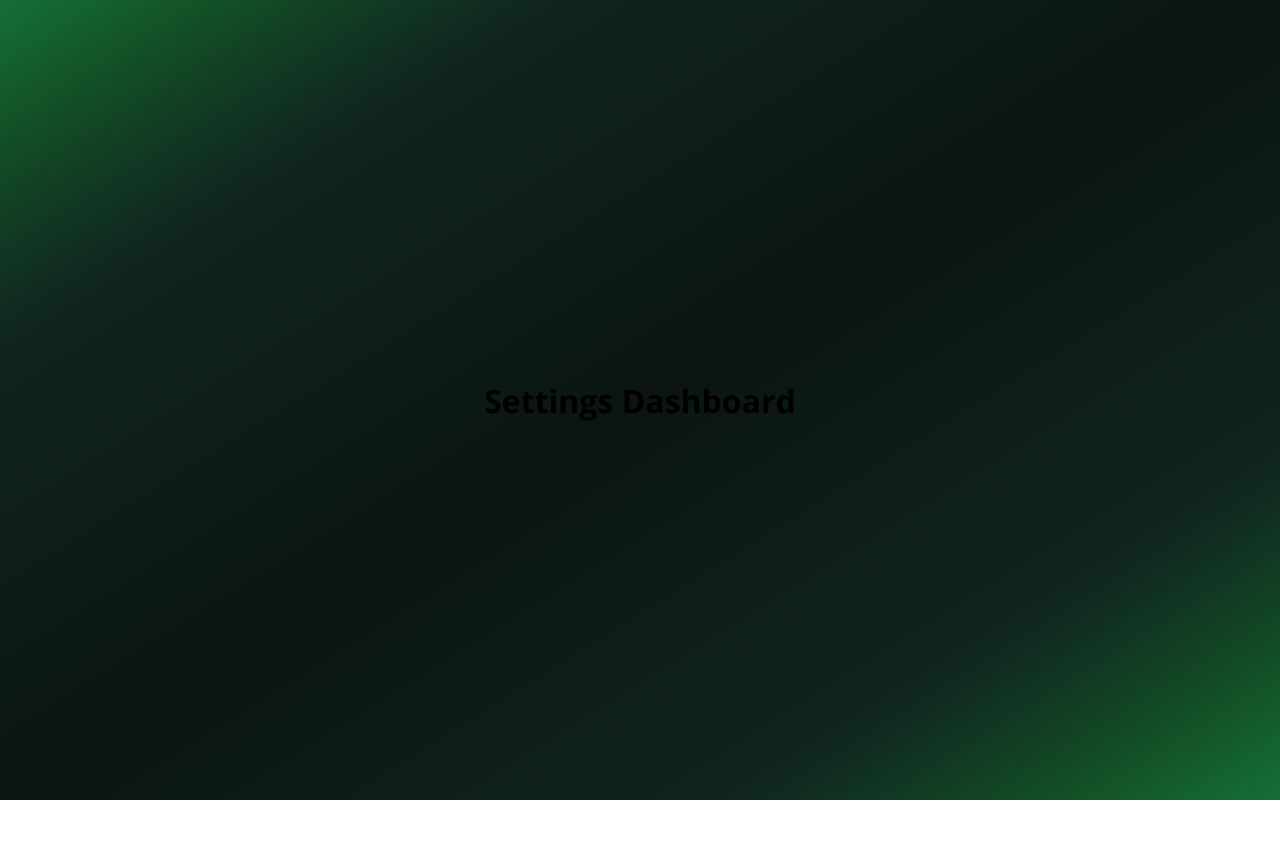
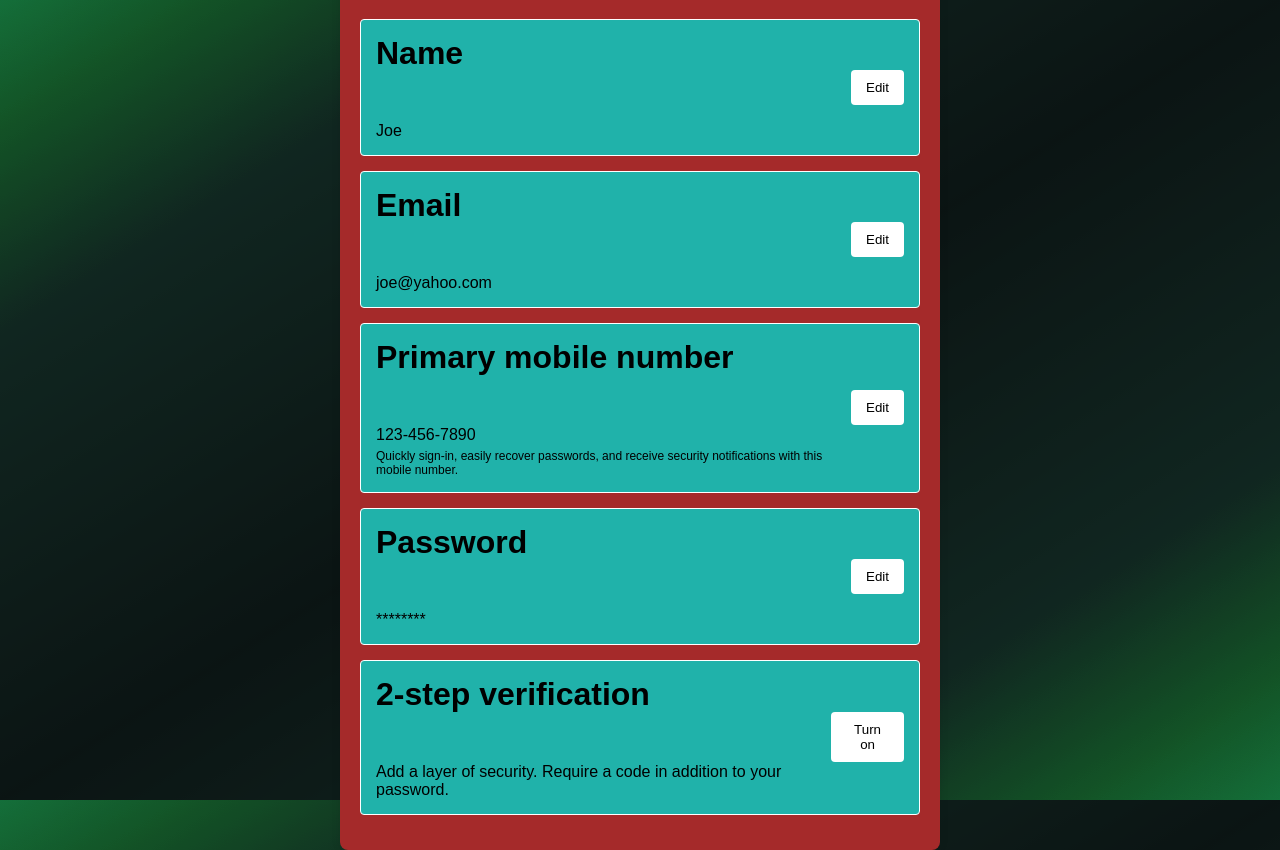
Before and after one commit to hsing127/FoodTruck-Financial-Platform, a React (Create React App) app in the folder FoodTruck Financial React WebApp/: page /dashboard/settings in a window 1280 px wide. Before the commit the page ends 800 px from the top, so only its background shows below. Built offline with nearby package versions, Linux system fonts and the light colour scheme.

Commit message:
Initial Settings Page Layout

```diff
--- a/FoodTruck Financial React WebApp/src/components/dashboard/DashboardSettingsPage.js
+++ b/FoodTruck Financial React WebApp/src/components/dashboard/DashboardSettingsPage.js
@@ -1,9 +1,39 @@
 import React from 'react';
+import '../../styles/DashSettings.css';
 
 const DashboardSettingsPage = () => {
   return (
-    <div>
-      <h1>Settings Dashboard</h1>
+    <div className="settings-container">
+      <h1 className="settings-title">Security Settings</h1>
+      <div className="info-section">
+        <InfoItem title="Name" content="Joe" buttonLabel="Edit" />
+        <InfoItem title="Email" content="joe@yahoo.com" buttonLabel="Edit" />
+        <InfoItem
+          title="Primary mobile number"
+          content="123-456-7890"
+          description="Quickly sign-in, easily recover passwords, and receive security notifications with this mobile number."
+          buttonLabel="Edit"
+        />
+        <InfoItem title="Password" content="********" buttonLabel="Edit" />
+        <InfoItem
+          title="2-step verification"
+          content="Add a layer of security. Require a code in addition to your password."
+          buttonLabel="Turn on"
+        />
+      </div>
+    </div>
+  );
+};
+
+const InfoItem = ({title, content, description, buttonLabel}) => {
+  return (
+    <div className="info-item">
+      <div className="info-text">
+        <h2>{title}</h2>
+        <p>{content}</p>
+        {description && <p className="info-description">{description}</p>}
+      </div>
+      <button className="info-button">{buttonLabel}</button>
     </div>
   );
 };
--- /dev/null
+++ b/FoodTruck Financial React WebApp/src/styles/DashSettings.css
@@ -0,0 +1,70 @@
+/* Container for the settings page */
+.settings-container {
+    max-width: 600px;
+    margin: 0 auto;
+    padding: 20px;
+    font-family: Arial, sans-serif;
+    background-color: brown;
+    border-radius: 8px;
+    box-shadow: 0 0 10px rgba(0, 0, 0, 0.1);
+  }
+
+  /* Setting Header styles */
+  .settings-title {
+    font-size: 24px;
+    margin-bottom: 20px;
+    color: black;
+  }
+
+  /* Info section for the items */
+  .info-section {
+    display: flex;
+    flex-direction: column;
+  }
+
+  /* Individual info item styles */
+  .info-item {
+    background-color: lightseagreen;
+    border: 1px solid white;
+    border-radius: 4px;
+    padding: 15px;
+    margin-bottom: 15px;
+    display: flex;
+    justify-content: space-between;
+    align-items: center;
+  }
+
+  /* Info text styles */
+  .info-text {
+    flex-grow: 1;
+    color: black;
+  }
+
+   /* Info text styles */
+   .info-text h2 {
+    text-align: left;
+    color: black;
+  }
+
+  /* Description styles */
+  .info-description {
+    color: black;
+    font-size: 12px;
+    margin-top: 5px;
+  }
+
+  /* Button styles */
+  .info-button {
+    background-color: white;
+    color: black;
+    border: none;
+    border-radius: 4px;
+    padding: 10px 15px;
+    cursor: pointer;
+    transition: background-color 0.3s;
+  }
+
+  /* Button hover effect */
+  .info-button:hover {
+    background-color: red;
+  }
```
